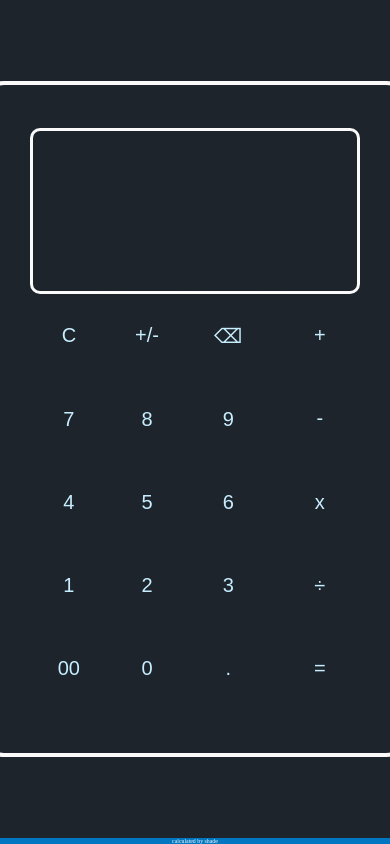
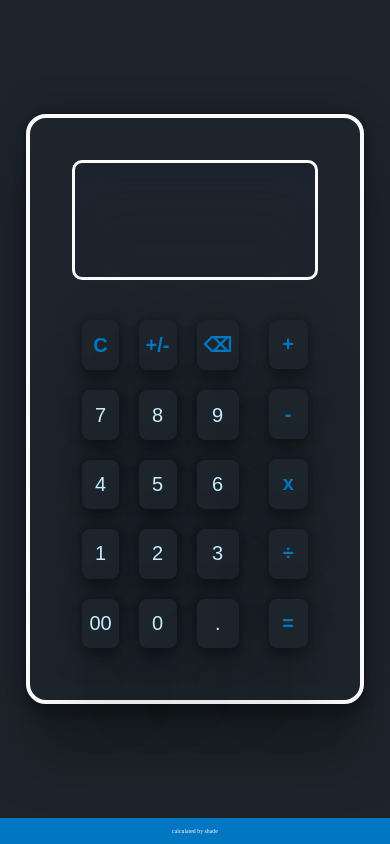
Before and after one commit to Ooblar/Calculator, a plain HTML site: page index.html in a window 390 px wide. Drawn offline with Linux system fonts and the light colour scheme.

Commit message:
added animation shadows and keyboard support

```diff
--- a/index.html
+++ b/index.html
@@ -12,33 +12,37 @@
     <header id="header"></header>
     <div id="mainbody">
         <div id="display">
-            <div id="held"></div>
+            <div id="topside">
+                <div id="held"></div>
+
+                <div id="opreator"></div>
+            </div>
             <div id="current"></div>
         </div>
         <div id="buttons">
             <div id="numbers">
-                <button id="clear">C</button>
-                <button id="nigative">+/-</button>
-                <button id="backspace">⌫</button>
-                <button id="7">7</button>
-                <button id="8">8</button>
-                <button id="9">9</button>
-                <button id="4">4</button>
-                <button id="5">5</button>
-                <button id="6">6</button>
-                <button id="1">1</button>
-                <button id="2">2</button>
-                <button id="3">3</button>
+                <button data-key="67" class="nonnumber" id="clear">C</button>
+                <button  class="nonnumber" id="nigative">+/-</button>
+                <button data-key="8"  class="nonnumber" data-key2=""id="backspace">⌫</button>
+                <button data-key="103"data-key2="55" id="7">7</button>
+                <button data-key="104"data-key2="56" id="8">8</button>
+                <button data-key="105"data-key2="57" id="9">9</button>
+                <button data-key="100"data-key2="52" id="4">4</button>
+                <button data-key="101"data-key2="53" id="5">5</button>
+                <button data-key="102"data-key2="54" id="6">6</button>
+                <button data-key="97" data-key2="49" id="1">1</button>
+                <button data-key="98" data-key2="50" id="2">2</button>
+                <button data-key="99" data-key2="51" id="3">3</button>
                 <button id="00">00</button>
-                <button id="0">0</button>
-                <button id="dot">.</button>
+                <button data-key="96" data-key2="48" id="0">0</button>
+                <button data-key="110" data-key2="190" id="dot">.</button>
             </div>
             <div id="operations">
-                <button id="addition">+</button>
-                <button id="subtraction">-</button>
-                <button id="multiplication">x</button>
-                <button id="division">÷</button>
-                <button id="equals">=</button>
+                <button class="nonnumber" data-key="107"id="addition">+</button>
+                <button class="nonnumber" data-key="109"id="subtraction">-</button>
+                <button class="nonnumber" data-key="106"id="multiplication">x</button>
+                <button class="nonnumber" data-key="111"id="division">÷</button>
+                <button class="nonnumber" data-key="13" data-key2="187" id="equals">=</button>
             </div>
         </div>
     </div>
--- a/script.js
+++ b/script.js
@@ -3,6 +3,7 @@
 //test
 const display = document.getElementById("display")
 const held = document.getElementById("held")
+const opreatorDisplay = document.getElementById("opreator")
 const current = document.getElementById("current")
 //numbers side
 const numbers = document.querySelectorAll("numbers")
@@ -48,19 +49,27 @@ ifelse (oprator is clicked again oprate function on current-value and next_value
 
 //------------functions
 //math
+
+/*
+If you want the usual behavior when rounding negative numbers, you would need to convert negative numbers to positive before calling Math.round(), and then convert them back to negative numbers before returning.
+*/
+function rounding(savedvalue,currentValue)
+{
+    return
+}
 function add(savedValue, currentValue) {
-    return ((+savedValue) + (+currentValue)).toFixed(5);
+    return Math.round(((+savedValue) + (+currentValue))*100000)/100000;
 }
 function subtract(savedValue, currentValue) {
-    return (savedValue - currentValue).toFixed(5) ;
+    return Math.round((savedValue - currentValue)*100000)/100000 ;
 }
 function multiply(savedValue, currentValue) {
-    return (savedValue * currentValue).toFixed(5);
+    return Math.round((savedValue * currentValue)*100000)/100000;
 }
 function divide(savedValue, currentValue) { //something is wrong with the division
     if (currentValue == '0') { saved_value=0; return "Fuck you" }
     sass()
-    return (savedValue / currentValue).toFixed(5);
+    return Math.round((savedValue / currentValue)*100000)/100000;
 }
 function sass()
 {
@@ -88,7 +97,7 @@ _clear.addEventListener("click", () => {//clear button
     saved_value = "";
     held.innerText = "";
     opretor = "";
-    console.log(current_value)
+    opreatorDisplay.innerText="";
 })
 _backspace.addEventListener("click", () => {//backspace button
     current.innerText = (current_value.slice(0, -1));
@@ -166,7 +175,6 @@ _nigative.addEventListener("click", () => {
     }
 
     if (nigativePress == false) {
-        console.log(nigativePress)
         current.innerText = "-" + current_value;
         current_value = "-" + current_value;
     }
@@ -175,8 +183,6 @@ _nigative.addEventListener("click", () => {
         current_value = current_value.replace("-", "")
         current.innerText = current_value.replace("-", "")
         nigativePress = false;
-        console.log(nigativePress)
-
     }
 })
 _dot.addEventListener("click", () => {
@@ -192,15 +198,17 @@ _dot.addEventListener("click", () => {
 function updateOpreator(selected_operator) {
     if (current_value != "" & saved_value != "" & equalpressed == false) {
         current_value = operate(opretor, saved_value, current_value)
+        opreatorDisplay.innerText= opretor;
         current.innerText = current_value;
     }
     equalpressed = false;
-
     opretor = selected_operator;
     saved_value = current_value;
     current_value = "";
     current.innerText = ""
     held.innerText = saved_value;
+    opreatorDisplay.innerText= opretor;
+
 
 }
 
@@ -212,6 +220,21 @@ _equals.addEventListener("click", () => {
     if (opretor == "") return
     current_value = operate(opretor, saved_value, current_value)
     current.innerText = current_value;
+    held.innerText = saved_value
     equalpressed = true;
 
 })
+window.addEventListener("keydown",function(e)
+{
+    const number = document.querySelector(`button[data-key="${e.keyCode}"]`);
+    if(!number) return;
+    number.click()
+})
+window.addEventListener("keydown",function(e)
+{
+    const number2 = document.querySelector(`button[data-key2="${e.keyCode}"]`);
+    if(!number2) return;
+    number2.click()
+})
+const clicbutton = document.querySelectorAll('button')
+clicbutton.addEventListener("keydown",()=>{number})
--- a/styles.css
+++ b/styles.css
@@ -6,6 +6,10 @@
     color: #FAFAFA;
     box-sizing: border-box;
 }
+/* @font-face {
+    font-family: ;
+    src: url();
+} */
 .color{
 color: #1D242B;
 color: #0077C0;
@@ -31,15 +35,20 @@ button
     border: solid;
     border:#1D242B ;
     border-width: 1px;
+    box-shadow: rgba(0, 0, 0, 0.25) 0px 54px 55px, rgba(0, 0, 0, 0.12) 0px -12px 30px, rgba(0, 0, 0, 0.12) 0px 4px 6px, rgba(0, 0, 0, 0.17) 0px 12px 13px, rgba(0, 0, 0, 0.09) 0px -3px 5px;
+    margin: 10px;
 }
 button:hover
 {
-    background-color: #FAFAFA;
-    color: #1D242B;
+    box-shadow: rgba(50, 50, 93, 0.25) 0px 30px 60px -12px inset, rgba(0, 0, 0, 0.3) 0px 18px 36px -18px inset;
+
 }
-/* header{
+button:active
+{
+    transform: translateY(4px);
+    box-shadow: rgba(50, 50, 93, 0.25) 0px 30px 60px -12px inset, rgba(0, 0, 0, 0.3) 0px 18px 36px -18px inset;
+}
 
-} */
 #mainbody
 {
     border:solid;
@@ -52,6 +61,7 @@ button:hover
     width: 50vh;
     height: 80vh;
     padding: 5vh;
+    box-shadow: rgba(0, 0, 0, 0.25) 0px 54px 55px, rgba(0, 0, 0, 0.12) 0px -12px 30px, rgba(0, 0, 0, 0.12) 0px 4px 6px, rgba(0, 0, 0, 0.17) 0px 12px 13px, rgba(0, 0, 0, 0.09) 0px -3px 5px;
 }
 #display
 {
@@ -64,21 +74,31 @@ button:hover
     flex:1 1 auto;
     word-break: break-word;
     text-align: right;
+    box-shadow: rgba(50, 50, 93, 0.25) 0px 30px 60px -12px inset, rgba(0, 0, 0, 0.3) 0px 18px 36px -18px inset;
+    margin-bottom: 30px;
 }
 #current
 {
     font-size: 5vh;
     padding-top: 10px;
-    padding-right: 20px;
+    padding-right: 35px;
+}
+#topside
+{
+    display: flex;
+    justify-content: flex-end;
 
-}
-#held
-{
-    font-size:3.5vh;
     padding-top: 10px;
     padding-right: 20px;
+    align-content: center;
 }
-
+#held{
+    font-size: 3.5vh;
+}
+#opreator{
+    color: #0077C0;
+    font-size: 3.0vh;
+}
 #buttons
 {
     display: grid;
@@ -99,6 +119,12 @@ button:hover
     grid-template-columns: auto  ;
     grid-template-rows: auto auto auto;
     align-items: stretch;
+
+}
+.nonnumber
+{
+    font-weight: bold;
+    color: #0077C0;
 }
 #fotter
 {
@@ -106,4 +132,12 @@ button:hover
     display: flex;
     width: 100%;
     justify-content: center;
+    padding: 10px;
 }
+@media only screen and (max-width: 600px) {
+    #mainbody {
+        width: 40vh;
+        height: 70vh;
+        padding: 5vh;
+    }
+}
```
